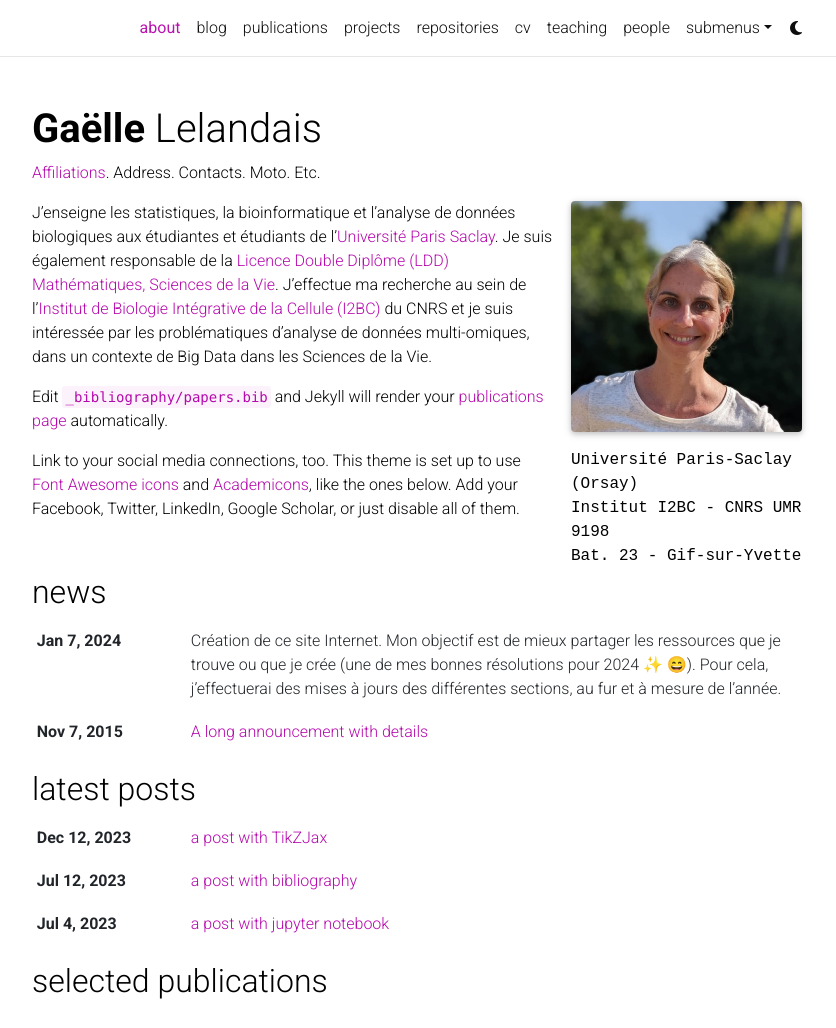
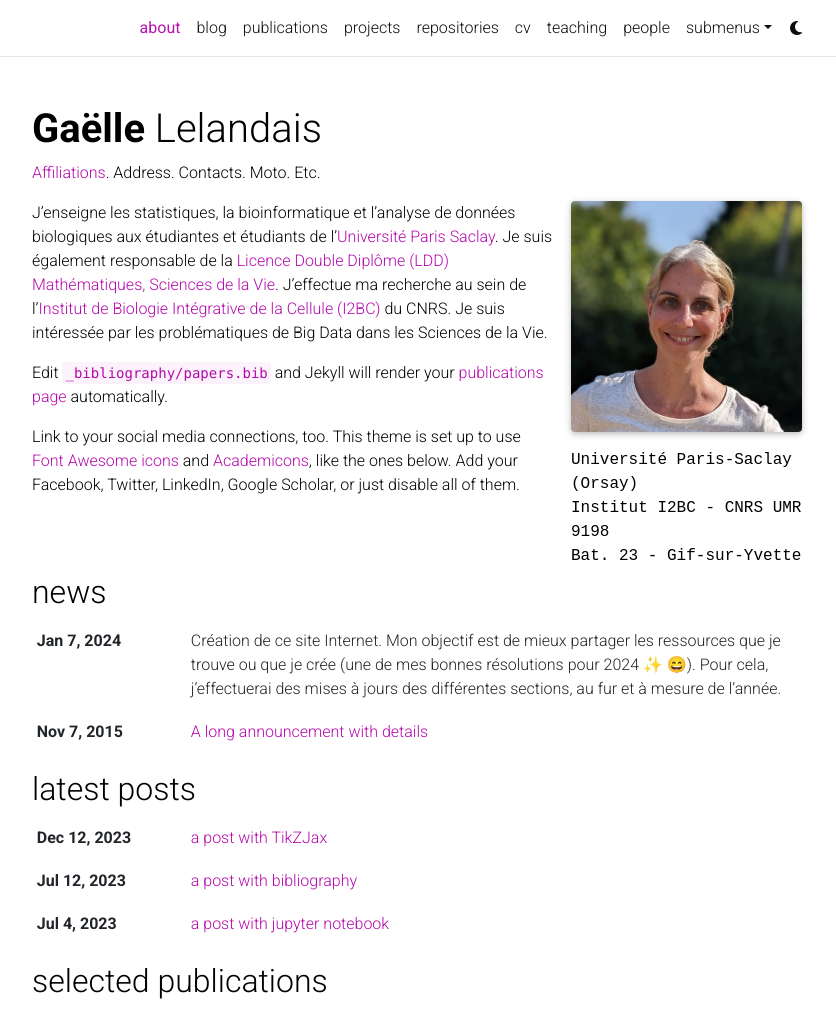
Before and after one commit to gaellelelandais/gaellelelandais.github.io, a Jekyll site: the page built from _pages/about.md, in a window 1280 px wide and 1317 px high, cut to the strip 0-1028 px from the top of the window. Shown: the whole strip, without its empty margins (223-1059 px from the left). Built offline with Jekyll 4.4.1, drawn with Linux system fonts in a browser that asks for light colours; full-size pictures stand in for the smaller copies a plugin makes; emoji names are drawn with the system emoji font; some web fonts are replaced; comment, search, counter and statistics services are not loaded; a style sheet for code colours, icons or effects is not loaded.

Commit message:
Update about.md

```diff
--- a/_pages/about.md
+++ b/_pages/about.md
@@ -19,7 +19,7 @@
 social: true  # includes social icons at the bottom of the page
 ---
 
-J’enseigne les statistiques, la bioinformatique et l'analyse de données biologiques aux étudiantes et étudiants de l'[Université Paris Saclay](https://www.universite-paris-saclay.fr/). Je suis également responsable de la [Licence Double Diplôme (LDD) Mathématiques, Sciences de la Vie](https://www.universite-paris-saclay.fr/formation/licence-double-diplome/mathematiques-sciences-de-la-vie). J’effectue ma recherche au sein de l'[Institut de Biologie Intégrative de la Cellule (I2BC)](https://www.i2bc.paris-saclay.fr/) du CNRS et je suis intéressée par les problématiques d’analyse de données multi-omiques, dans un contexte de Big Data dans les Sciences de la Vie.
+J’enseigne les statistiques, la bioinformatique et l'analyse de données biologiques aux étudiantes et étudiants de l'[Université Paris Saclay](https://www.universite-paris-saclay.fr/). Je suis également responsable de la [Licence Double Diplôme (LDD) Mathématiques, Sciences de la Vie](https://www.universite-paris-saclay.fr/formation/licence-double-diplome/mathematiques-sciences-de-la-vie). J’effectue ma recherche au sein de l'[Institut de Biologie Intégrative de la Cellule (I2BC)](https://www.i2bc.paris-saclay.fr/) du CNRS. Je suis intéressée par les problématiques de Big Data dans les Sciences de la Vie.
 
 Edit `_bibliography/papers.bib` and Jekyll will render your [publications page](/al-folio/publications/) automatically.
 
```
